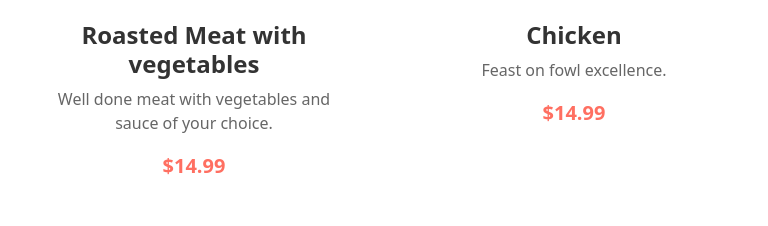
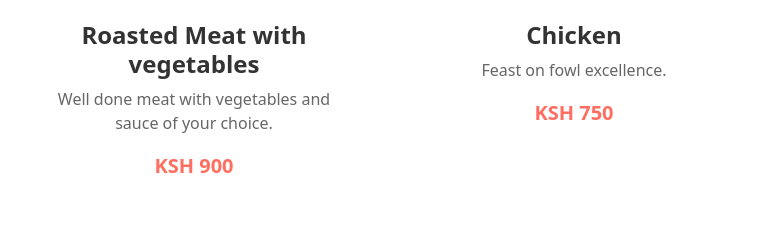
Before and after one commit to Ian-Ngari/restaurant-website, a plain HTML site: page menu.html in a window 1280 px wide. Shown: the part 1555-1781 px from the top of the page, 446-1214 px from the left. Drawn offline with nearby package versions, Linux system fonts and the light colour scheme.

Commit message:
Update menu.html

```diff
--- a/menu.html
+++ b/menu.html
@@ -149,7 +149,8 @@
                         <div class="card-body">
                             <h5 class="card-title">Roasted Meat with vegetables</h5>
                             <p class="card-text">Well done meat with vegetables and sauce of your choice.</p>
-                            <p class="price">$14.99</p>
+                            <p class="price">KSH 900</p>
+
                         </div>
                     </div>
                 </div>
@@ -159,7 +160,7 @@
                         <div class="card-body">
                             <h5 class="card-title">Chicken </h5>
                             <p class="card-text">Feast on fowl excellence.</p>
-                            <p class="price">$14.99</p>
+                            <p class="price">KSH 750</p>
                         </div>
                     </div>
                 </div>
```
